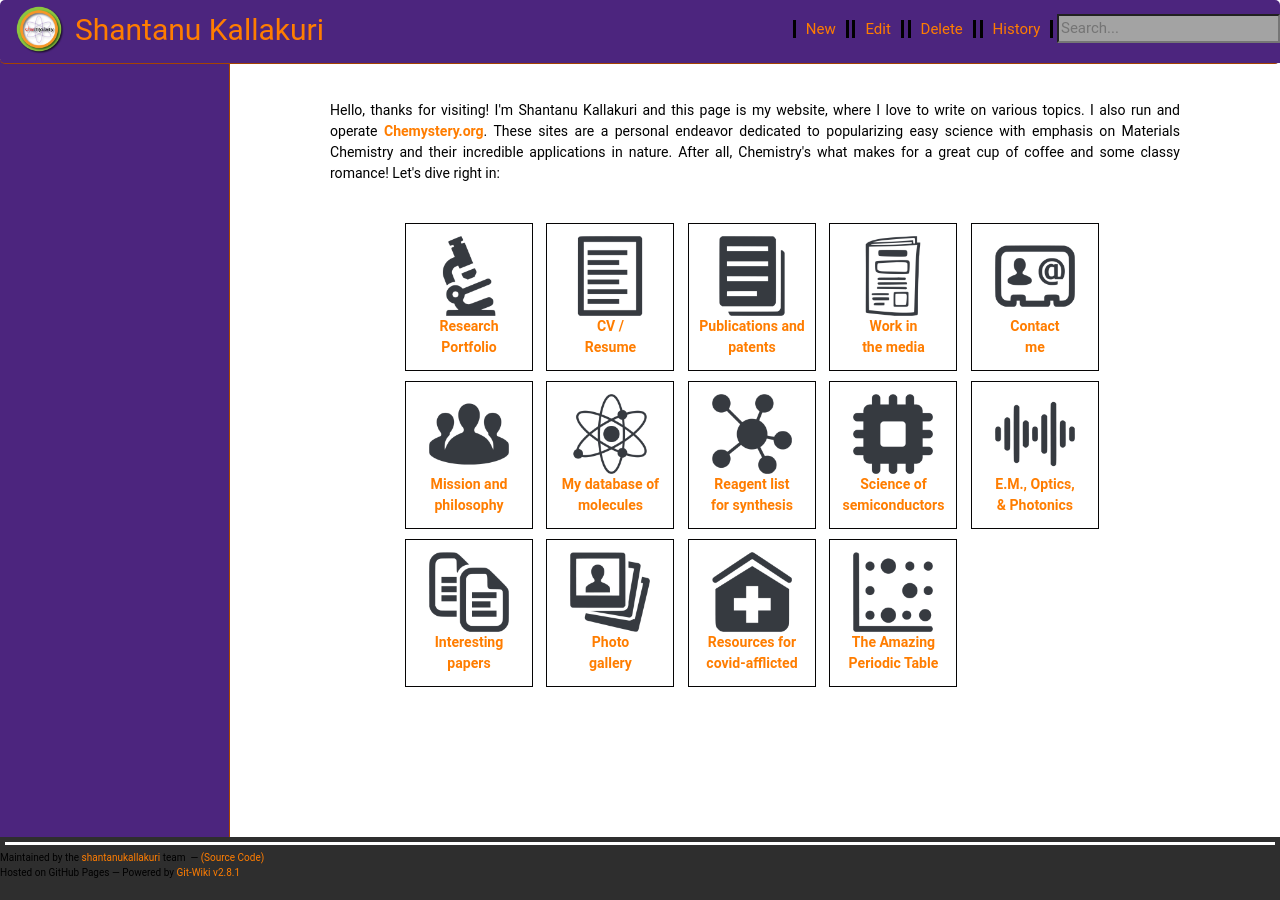
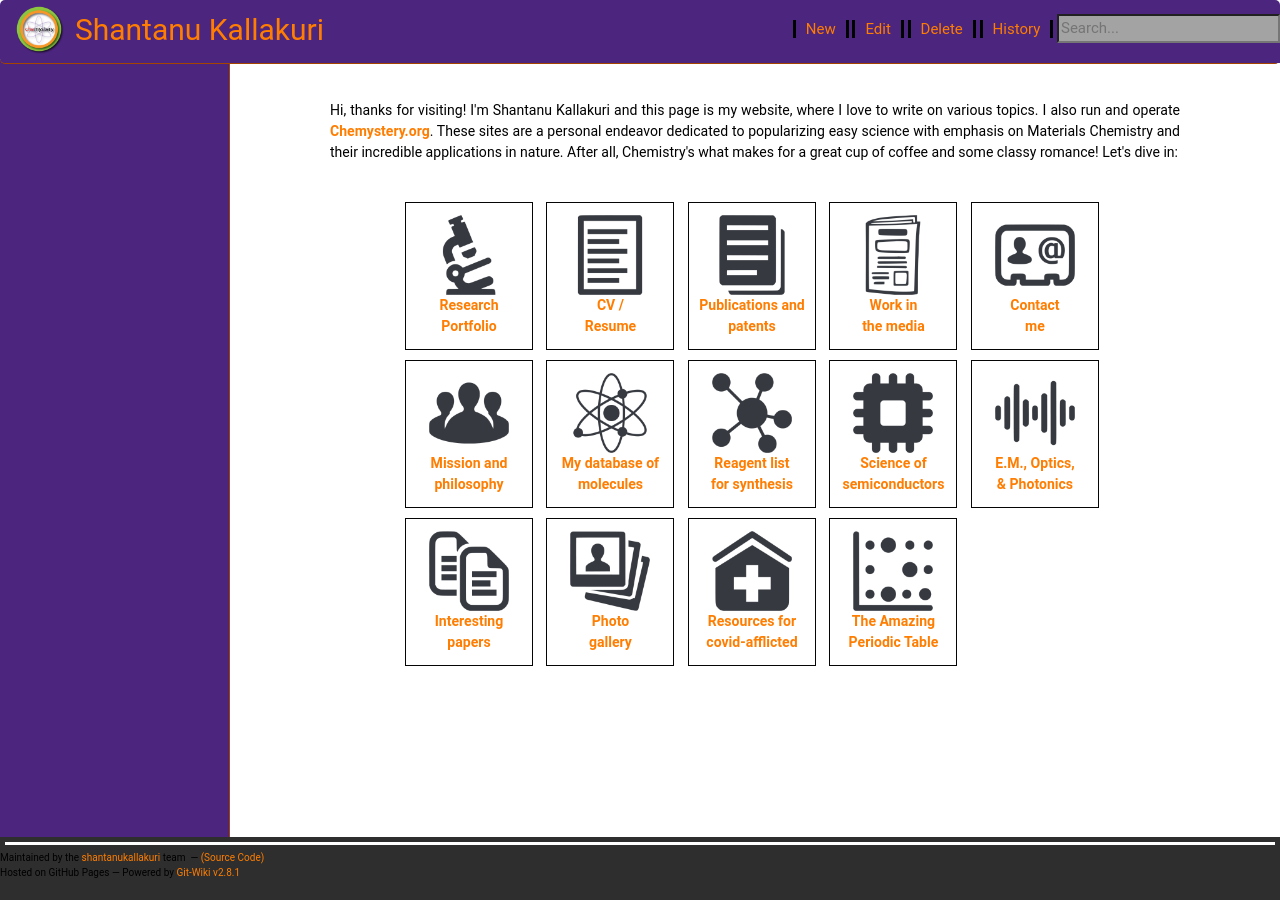
Before and after one commit to shantanukallakuri/shantanukallakuri.github.io, a Jekyll site: the page built from index.md, in a window 1280 px wide. Built offline with Jekyll 4.4.1, drawn with Linux system fonts in a browser that asks for light colours; nearby versions of some CDN libraries.

Commit message:
#0026 - 091624 - Updated Thesis

```diff
--- a/index.md
+++ b/index.md
@@ -1,7 +1,7 @@
 ---
 title: main page
 ---
-<p style="text-align:justify;"> Hello, thanks for visiting! I'm Shantanu Kallakuri and this page is my website, where I love to write on various topics. I also run and operate <a href="https://www.chemystery.org/" target="_blank"><b>Chemystery.org</b></a>. These sites are a personal endeavor dedicated to popularizing easy science with emphasis on Materials Chemistry and their incredible applications in nature. After all, Chemistry's what makes for a great cup of coffee and some classy romance! Let's dive right in:</p>
+<p style="text-align:justify;"> Hi, thanks for visiting! I'm Shantanu Kallakuri and this page is my website, where I love to write on various topics. I also run and operate <a href="https://www.chemystery.org/" target="_blank"><b>Chemystery.org</b></a>. These sites are a personal endeavor dedicated to popularizing easy science with emphasis on Materials Chemistry and their incredible applications in nature. After all, Chemistry's what makes for a great cup of coffee and some classy romance! Let's dive in:</p>
 
 <div class="wiki-mainpage-column-second">
 
--- a/wiki/0_research_portfolio.md
+++ b/wiki/0_research_portfolio.md
@@ -73,7 +73,7 @@
 
 <div style="text-align: center;">
 <div class="container">
-  <iframe width="560" height = "560" src="https://1drv.ms/v/s!Ai1e8wMlG1kNhpgiOhEkIepsIBRU4A?e=yythKJ"></iframe>
+  <iframe width="700" height = "450" src="https://1drv.ms/v/s!Ai1e8wMlG1kNhpgiOhEkIepsIBRU4A?e=yythKJ"></iframe>
 </div></div>
 <p style="font-size:16px; color:#000000;"><u>Video: My Final Thesis Presentation at Cornell University on Multiscale Hierarchical Structures from a Nanocluster Mesophase</u></p><br/>
 
```
Also changed, not shown: 5 other files.
